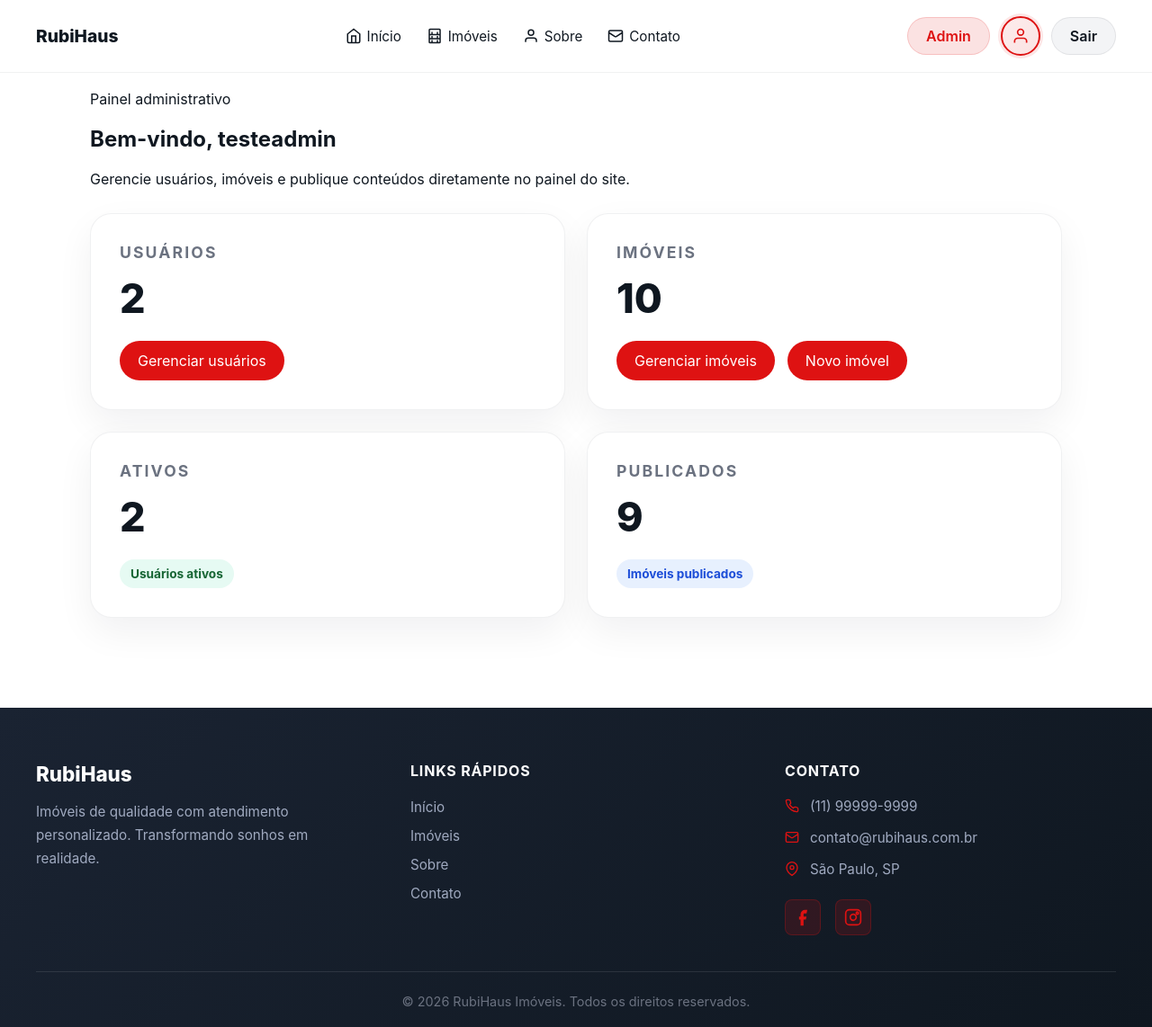
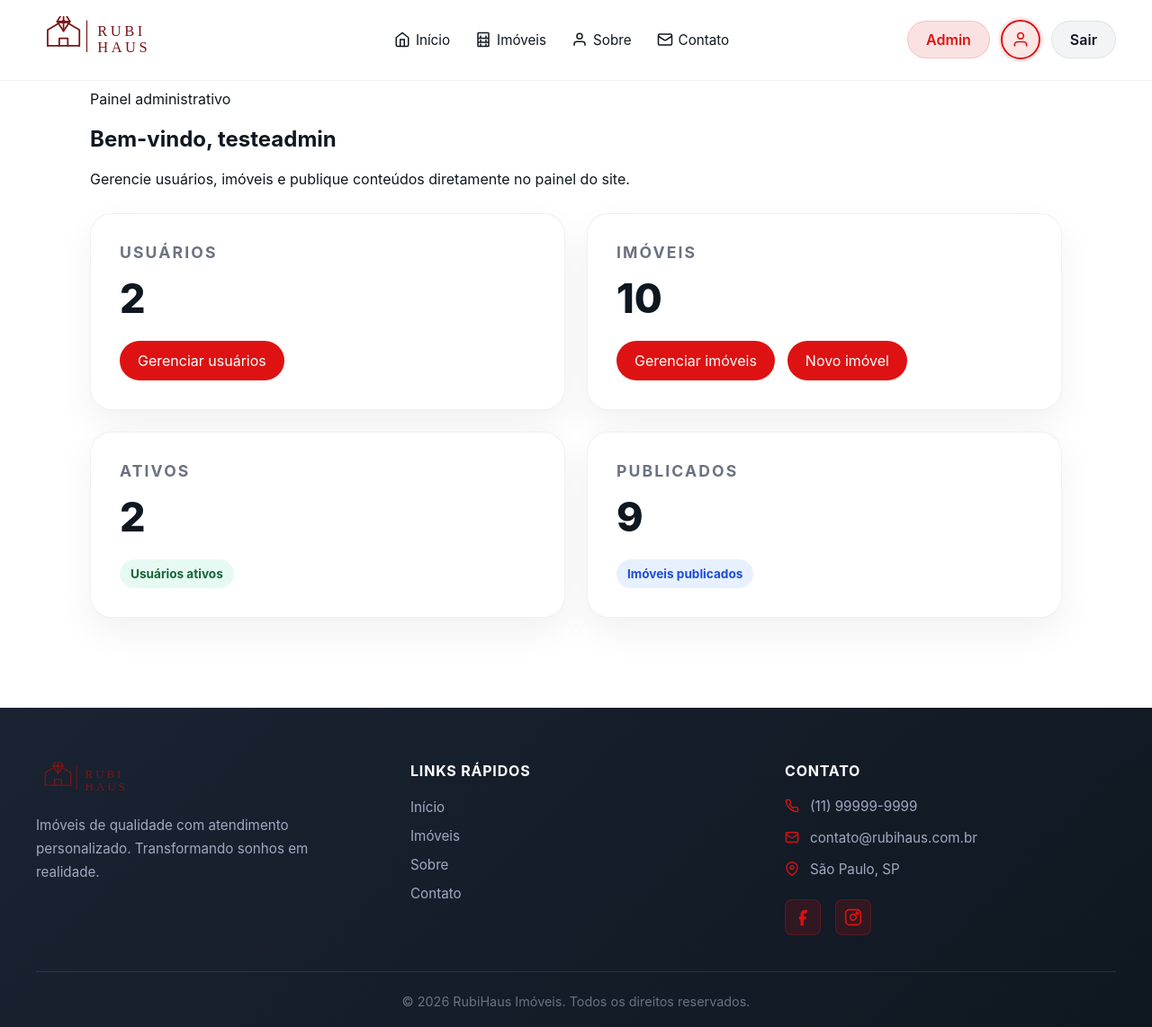
Before and after one commit to Gui-Lops/Rubi-imobiliaria, a Django app: page /admin-dashboard/ in a window 1280 px wide. Shown: the whole page at 90% size. Run offline with Django 5.2, Linux system fonts and the light colour scheme; a user stored in the database is signed in; data comes from the database, SQL or seed files in the repository.

Commit message:
Logotipo

```diff
--- a/imobiliaria/loja/static/loja/css/style.css
+++ b/imobiliaria/loja/static/loja/css/style.css
@@ -57,10 +57,24 @@ button,
 }
 
 .brand {
-    font-size: 1.2rem;
-    font-weight: 800;
-    color: var(--text);
+    display: inline-flex;
+    align-items: center;
+    gap: 12px;
     flex-shrink: 0;
+}
+
+.brand-logo {
+    display: block;
+    width: 200px;
+    max-width: 100%;
+    height: auto;
+}
+
+.footer-logo-img {
+    display: block;
+    width: 160px;
+    max-width: 100%;
+    height: auto;
 }
 
 .site-nav {
--- a/imobiliaria/loja/templates/loja/base.html
+++ b/imobiliaria/loja/templates/loja/base.html
@@ -10,7 +10,9 @@
 <body>
     <header class="site-header">
         <div class="container header-inner">
-            <a class="brand" href="/">RubiHaus</a>
+            <a class="brand" href="/" aria-label="RubiHaus">
+                <img src="{% static 'loja/img/rubihaus-logo.svg' %}" alt="RubiHaus" class="brand-logo">
+            </a>
             <nav class="site-nav">
                 <a href="#inicio" class="nav-anchor">
                     <svg width="18" height="18" viewBox="0 0 24 24" fill="none" stroke="currentColor" stroke-width="2">
@@ -81,7 +83,9 @@
         <div class="container">
             <div class="footer-content">
                 <div class="footer-section footer-brand">
-                    <h3 class="footer-logo">RubiHaus</h3>
+                    <h3 class="footer-logo">
+                        <img src="{% static 'loja/img/rubihaus-logo.svg' %}" alt="RubiHaus" class="footer-logo-img">
+                    </h3>
                     <p>Imóveis de qualidade com atendimento personalizado. Transformando sonhos em realidade.</p>
                 </div>
 
```
Also changed, not shown: imobiliaria/loja/static/loja/img/rubihaus-logo.svg (added).
